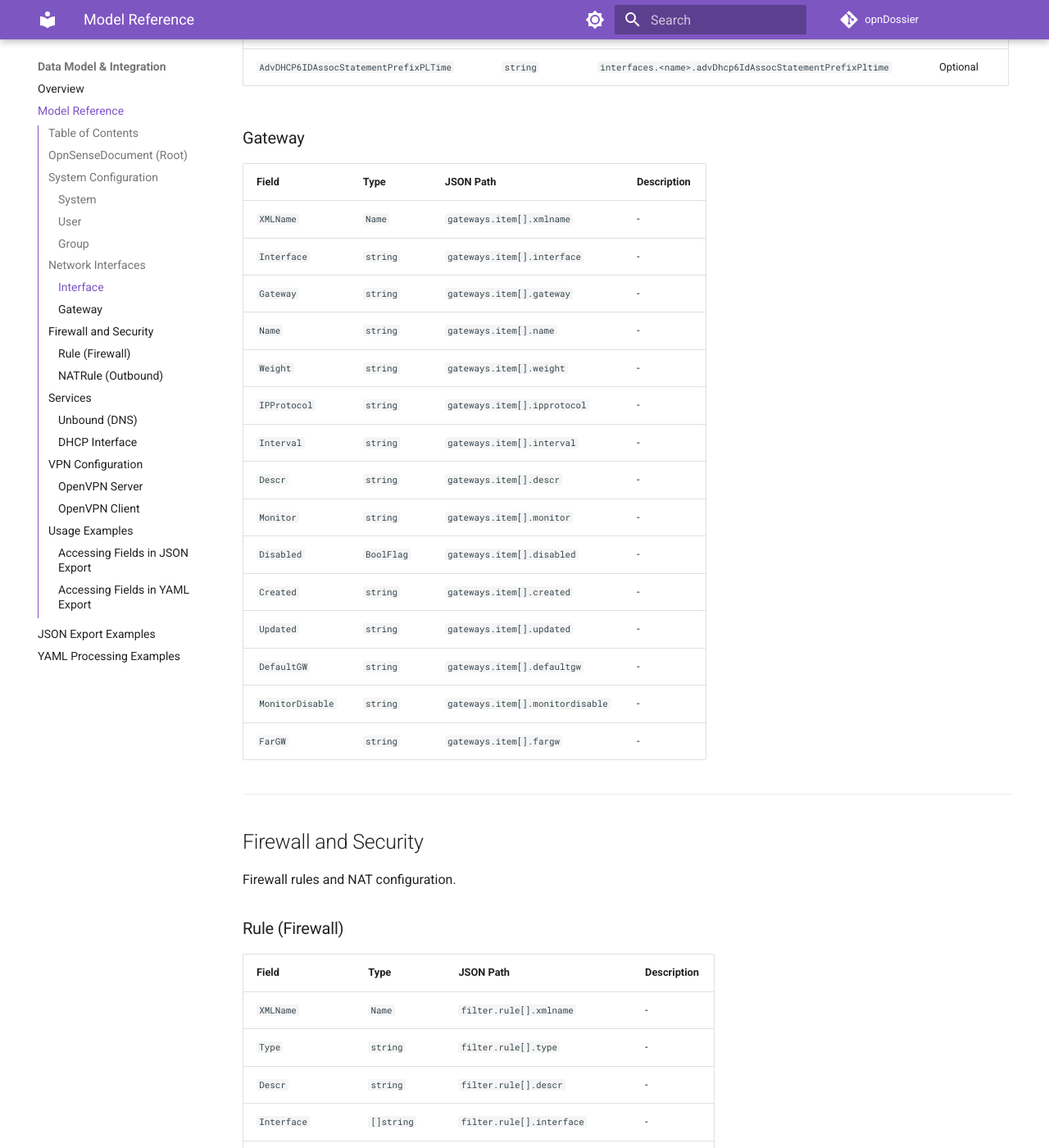
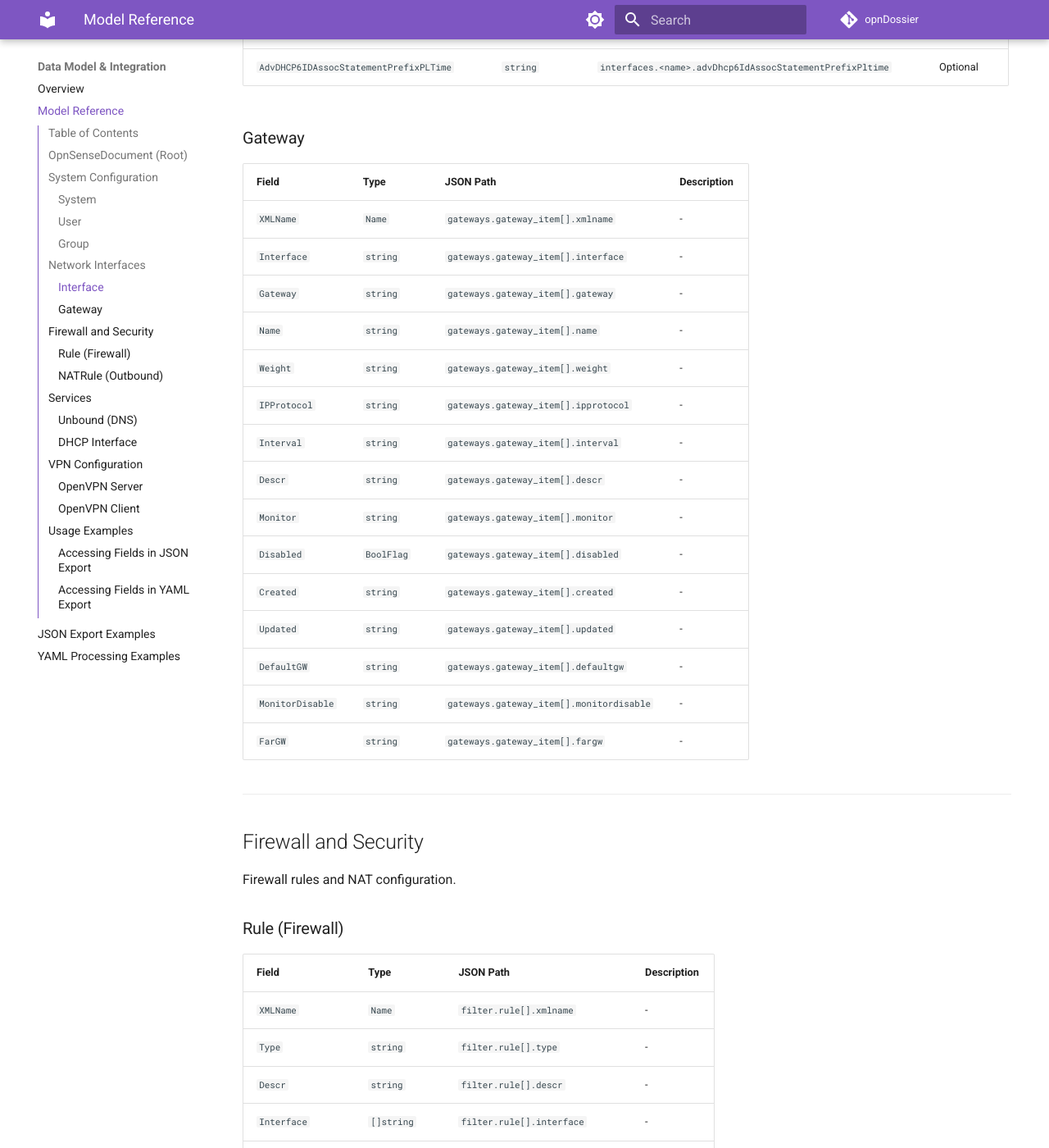
Before and after one commit to EvilBit-Labs/opnDossier, an MkDocs documentation site: the page built from docs/data-model/model-reference.md, in a window 1280 px wide and 1400 px high, scrolled down 7325 px. Shown: the whole window at 82% size. Built offline with MkDocs 1.6.1 and Material for MkDocs 9.7.7, drawn with Linux system fonts in a browser that asks for light colours; comment, search, counter and statistics services are not loaded; the version menu is left out.

Commit message:
docs: update Gateway section in model reference with corrected JSON paths
Signed-off-by: UncleSp1d3r <unclesp1d3r@evilbitlabs.io>

```diff
--- a/docs/data-model/model-reference.md
+++ b/docs/data-model/model-reference.md
@@ -183,23 +183,23 @@ Network interface configuration including VLANs and gateways.
 
 ### Gateway
 
-| Field            | Type       | JSON Path                        | Description |
-| ---------------- | ---------- | -------------------------------- | ----------- |
-| `XMLName`        | `Name`     | `gateways.item[].xmlname`        | -           |
-| `Interface`      | `string`   | `gateways.item[].interface`      | -           |
-| `Gateway`        | `string`   | `gateways.item[].gateway`        | -           |
-| `Name`           | `string`   | `gateways.item[].name`           | -           |
-| `Weight`         | `string`   | `gateways.item[].weight`         | -           |
-| `IPProtocol`     | `string`   | `gateways.item[].ipprotocol`     | -           |
-| `Interval`       | `string`   | `gateways.item[].interval`       | -           |
-| `Descr`          | `string`   | `gateways.item[].descr`          | -           |
-| `Monitor`        | `string`   | `gateways.item[].monitor`        | -           |
-| `Disabled`       | `BoolFlag` | `gateways.item[].disabled`       | -           |
-| `Created`        | `string`   | `gateways.item[].created`        | -           |
-| `Updated`        | `string`   | `gateways.item[].updated`        | -           |
-| `DefaultGW`      | `string`   | `gateways.item[].defaultgw`      | -           |
-| `MonitorDisable` | `string`   | `gateways.item[].monitordisable` | -           |
-| `FarGW`          | `string`   | `gateways.item[].fargw`          | -           |
+| Field            | Type       | JSON Path                                | Description |
+| ---------------- | ---------- | ---------------------------------------- | ----------- |
+| `XMLName`        | `Name`     | `gateways.gateway_item[].xmlname`        | -           |
+| `Interface`      | `string`   | `gateways.gateway_item[].interface`      | -           |
+| `Gateway`        | `string`   | `gateways.gateway_item[].gateway`        | -           |
+| `Name`           | `string`   | `gateways.gateway_item[].name`           | -           |
+| `Weight`         | `string`   | `gateways.gateway_item[].weight`         | -           |
+| `IPProtocol`     | `string`   | `gateways.gateway_item[].ipprotocol`     | -           |
+| `Interval`       | `string`   | `gateways.gateway_item[].interval`       | -           |
+| `Descr`          | `string`   | `gateways.gateway_item[].descr`          | -           |
+| `Monitor`        | `string`   | `gateways.gateway_item[].monitor`        | -           |
+| `Disabled`       | `BoolFlag` | `gateways.gateway_item[].disabled`       | -           |
+| `Created`        | `string`   | `gateways.gateway_item[].created`        | -           |
+| `Updated`        | `string`   | `gateways.gateway_item[].updated`        | -           |
+| `DefaultGW`      | `string`   | `gateways.gateway_item[].defaultgw`      | -           |
+| `MonitorDisable` | `string`   | `gateways.gateway_item[].monitordisable` | -           |
+| `FarGW`          | `string`   | `gateways.gateway_item[].fargw`          | -           |
 
 ---
 
```
